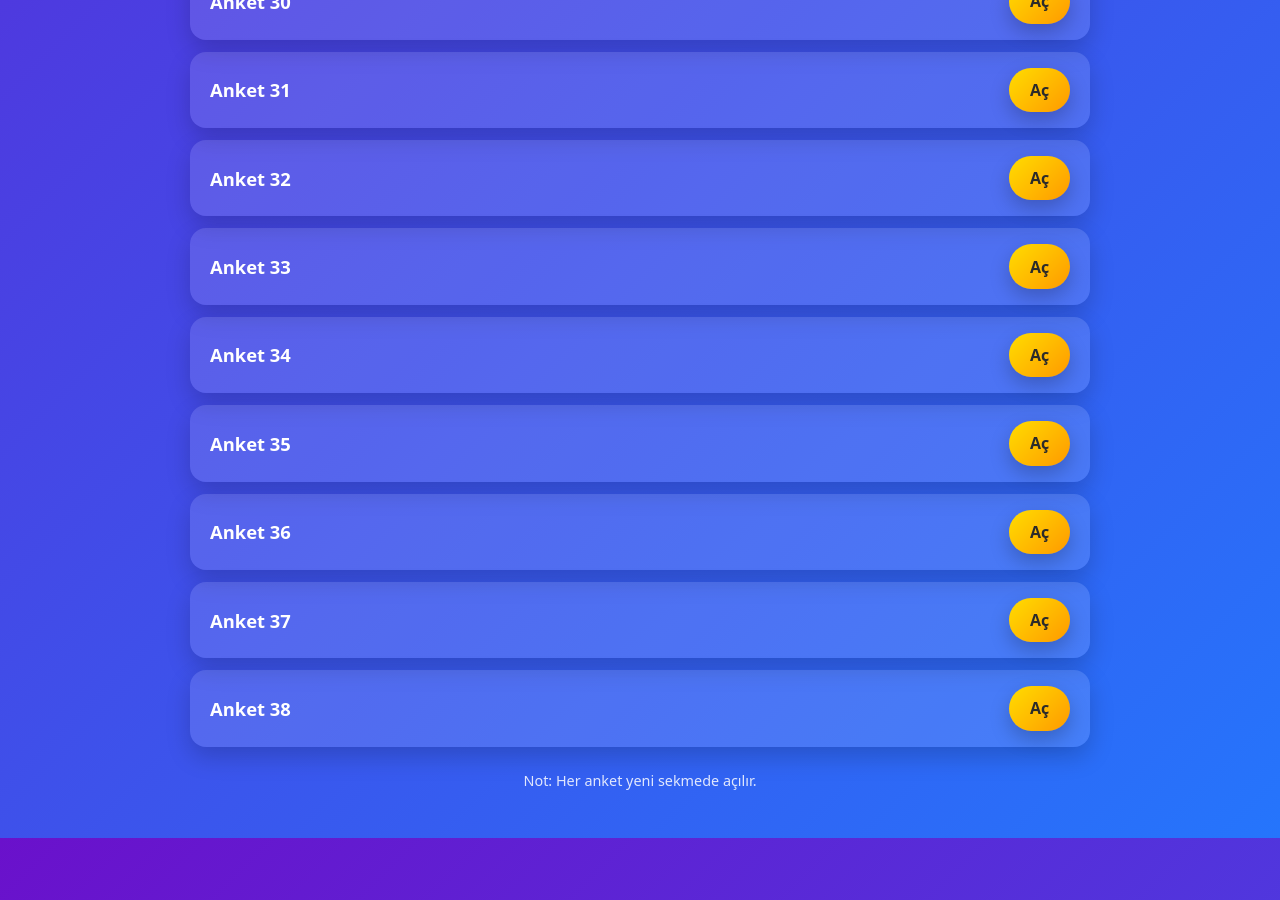
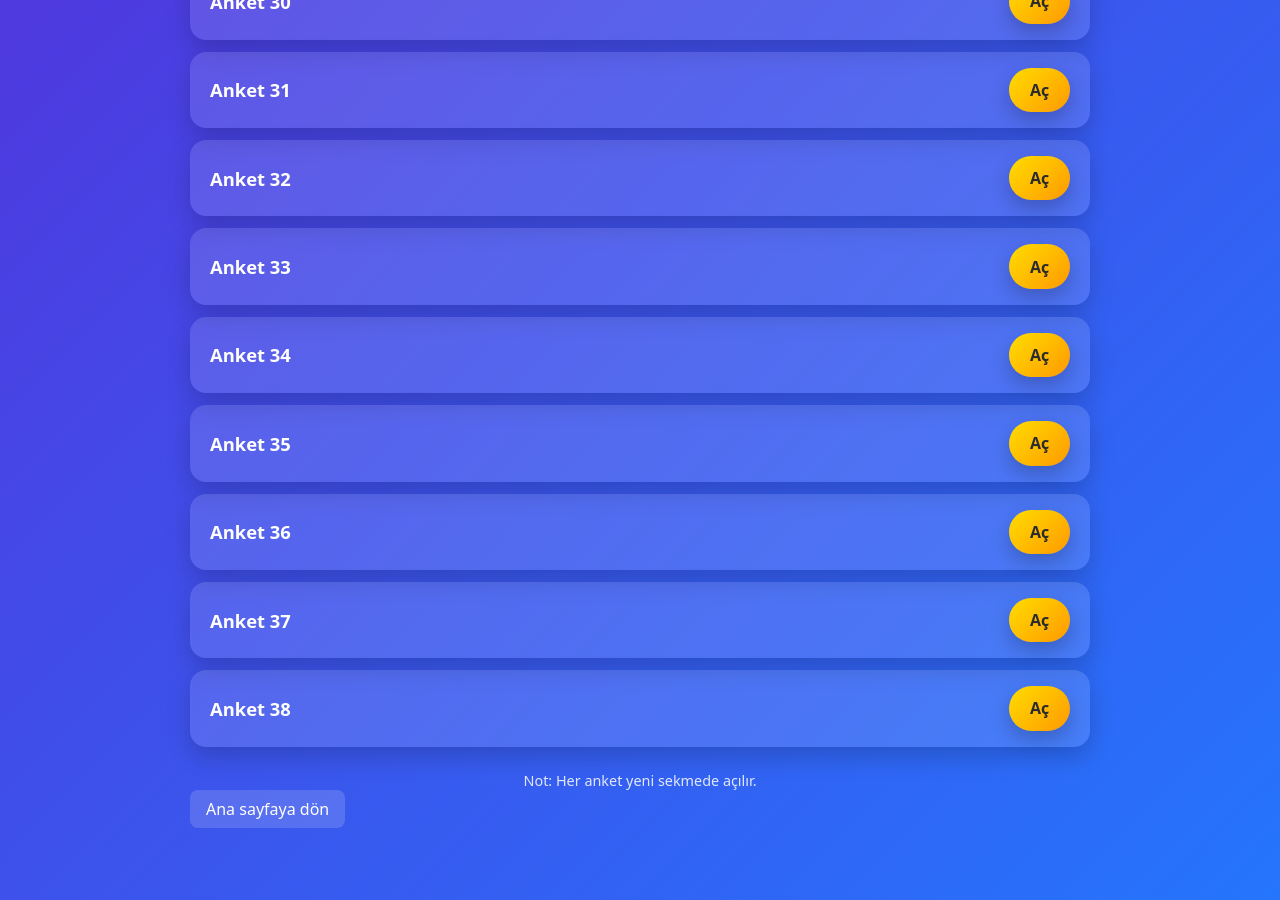
Before and after one commit to 925sozcuk/925sozcuk.github.io, a Jekyll site: the page built from tum-anketler.html, in a window 1280 px wide and 900 px high, scrolled down 1435 px. Built offline with Jekyll 4.4.1, drawn with Linux system fonts in a browser that asks for light colours.

Commit message:
Update tum-anketler.html

```diff
--- a/tum-anketler.html
+++ b/tum-anketler.html
@@ -136,6 +136,9 @@ layout: none
     <div class="footer">
       Not: Her anket yeni sekmede açılır.
     </div>
+
+    <a class="back" href="./">Ana sayfaya dön</a>
+
   </div>
 </body>
 </html>
```
